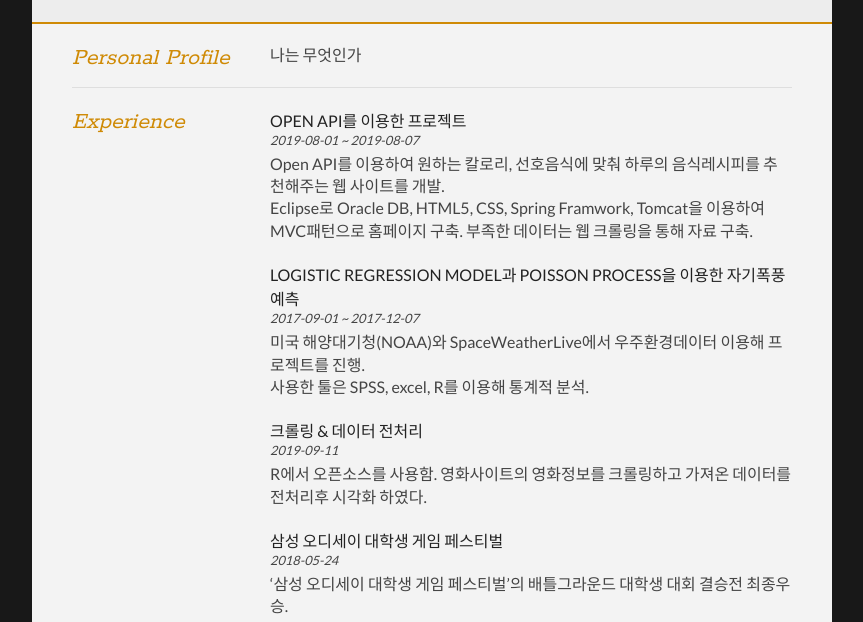
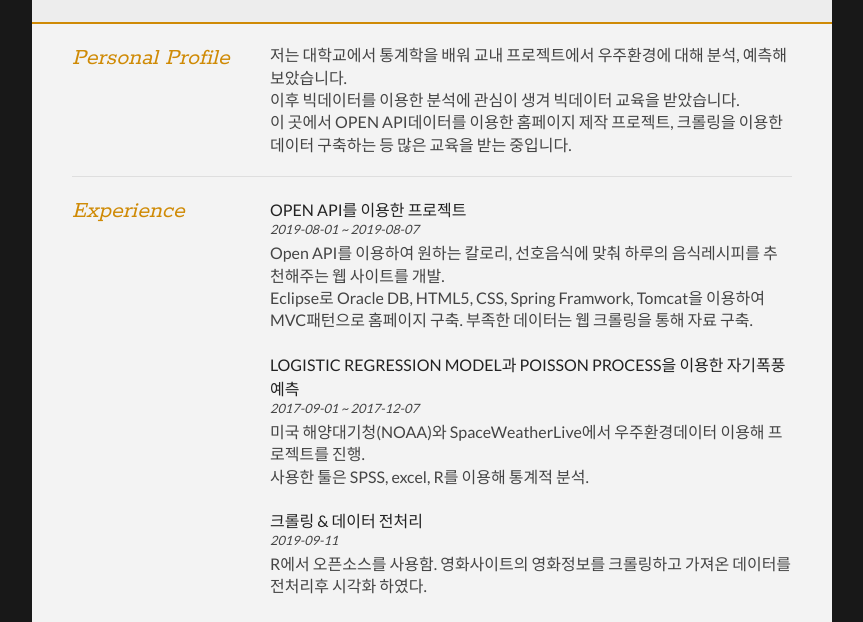
Before and after one commit to SunPyoNoh/SunPyoNoh.resume, a plain HTML site: page index.html in a window 1280 px wide. Shown: the part 152-774 px from the top of the page, without its empty margins (208-1071 px from the left). Drawn offline with Linux system fonts and the light colour scheme.

Commit message:
Update index.html

```diff
--- a/index.html
+++ b/index.html
@@ -44,7 +44,10 @@
 				</div>
 
 				<div class="sectionContent">
-					<p> 나는 무엇인가 </p>
+					<p> 저는 대학교에서 통계학을 배워 교내 프로젝트에서 우주환경에 대해 분석, 예측해보았습니다. <br>
+						이후 빅데이터를 이용한 분석에 관심이 생겨 빅데이터 교육을 받았습니다.<br>
+						이 곳에서 OPEN API데이터를 이용한 홈페이지 제작 프로젝트, 크롤링을 이용한 데이터 구축하는 등 많은 교육을 받는 중입니다.
+					</p>
 				</div>
 			</article>
 			<div class="clear"></div>
```
